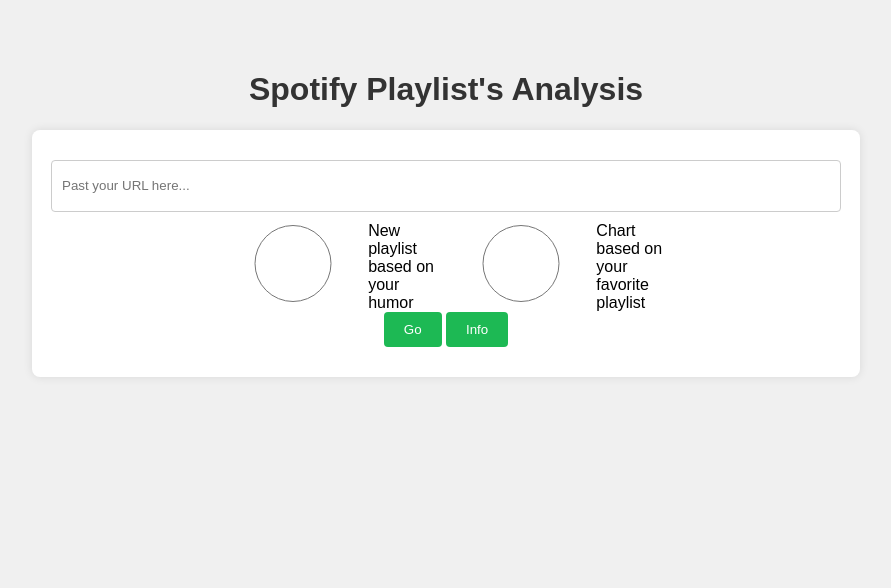
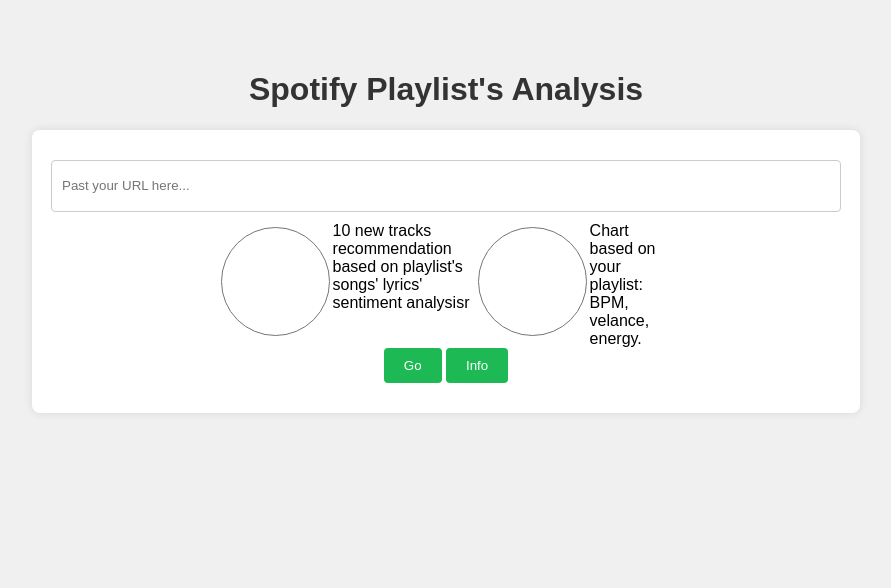
Before and after one commit to xpatxj/spotify-playlist-generator, a Python web app: template templates/index.html in a window 1280 px wide. Shown: the top 588 px of the page, without its empty margins (194-1085 px from the left). Run offline with Jinja, Linux system fonts and the light colour scheme; the template is opened without the code that fills it, so the values that code supplies are empty.

Commit message:
modified index.html

```diff
--- a/templates/index.html
+++ b/templates/index.html
@@ -70,9 +70,9 @@
         <input type="text" name="url" placeholder="Past your URL here..." style="height: 30px;" required>
         <div class = "chooses">
             <input type="radio" id="choose1" name="choose" value="1">
-            <label for="choose1">New playlist based on your humor</label>
+            <label for="choose1">10 new tracks recommendation based on playlist's songs' lyrics' sentiment analysisr</label>
             <input type="radio" id="choose2" name="choose" value="2">
-            <label for="choose2">Chart based on your favorite playlist</label>
+            <label for="choose2">Chart based on your playlist: BPM, velance, energy.</label>
         </div>
         <input type="text" id="playlistName" name="playlistName" placeholder="Enter your playlist name here..." style="display: none;">
         <div class="options" style="display: none;">
```
